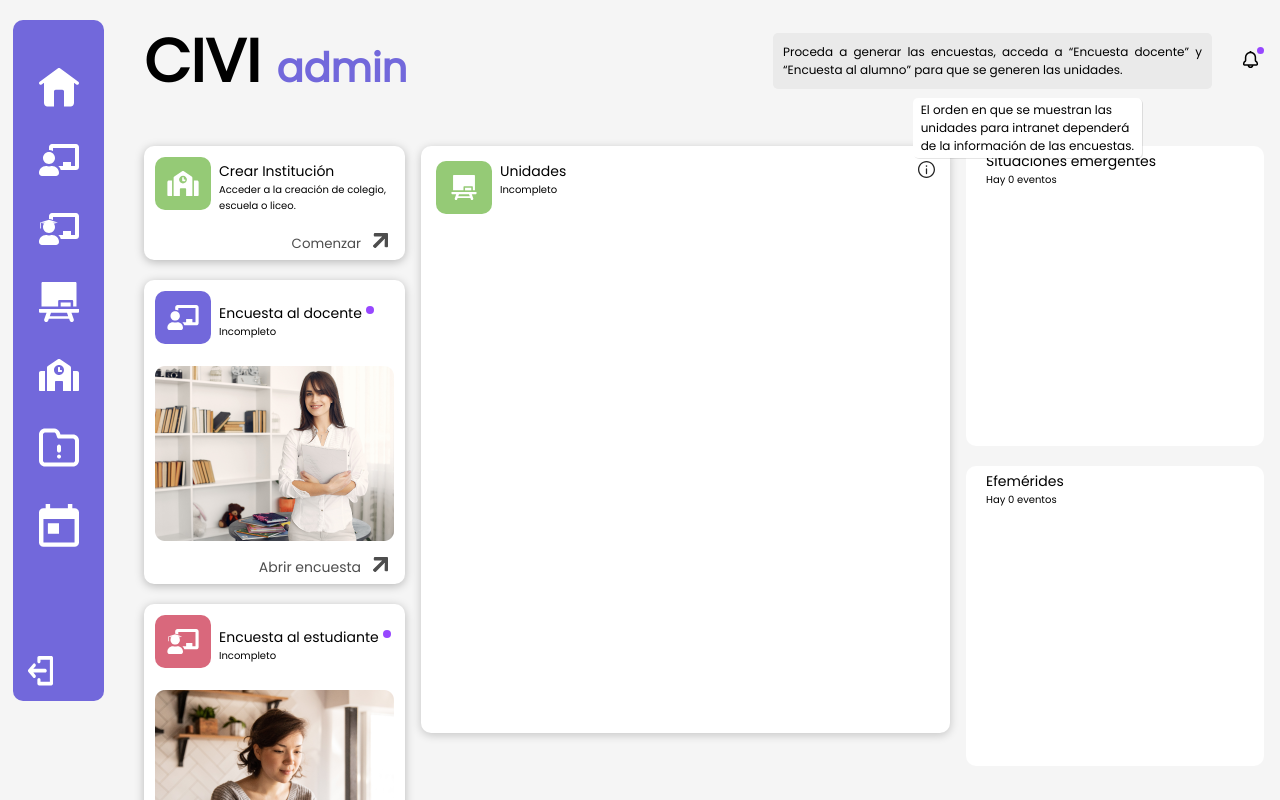
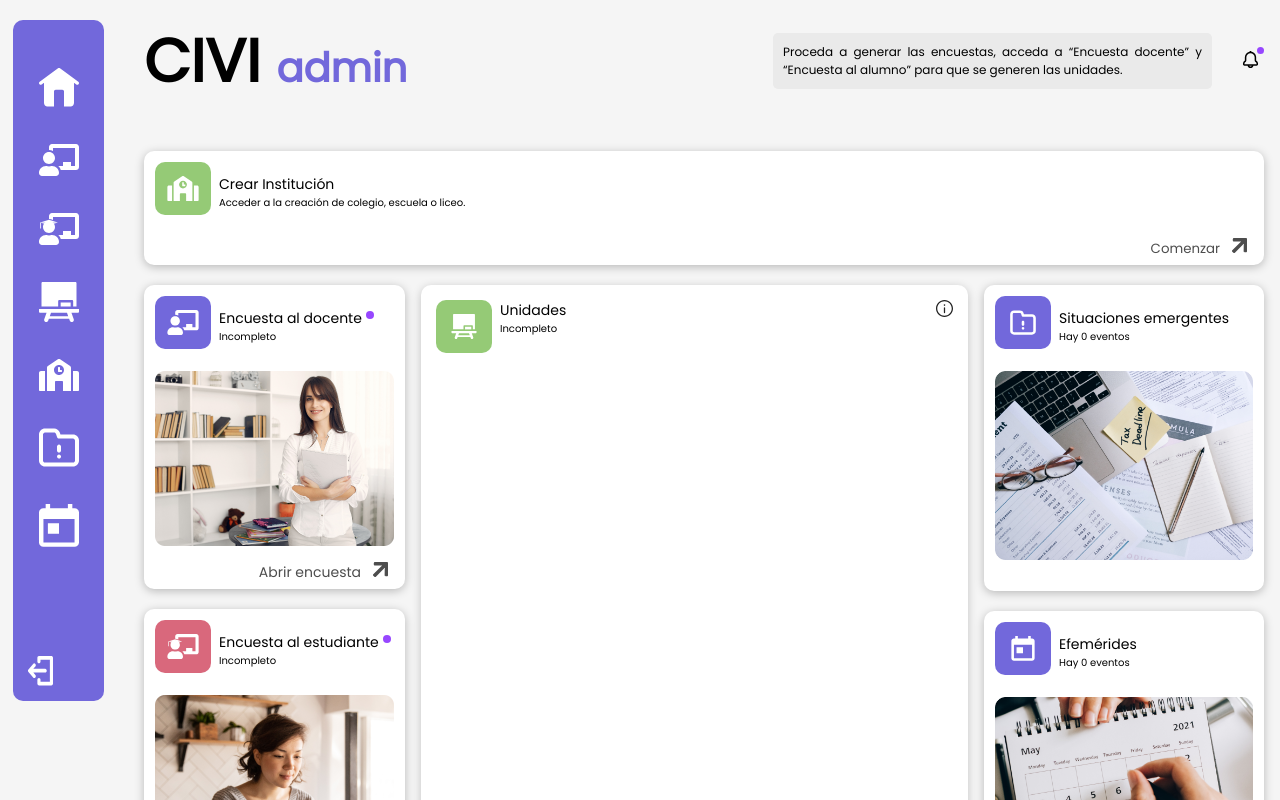
Before and after one commit to Mentalchaos/civiConecta, a React (Create React App) app: page /admin/dashboard in a window 1280 px wide. Shown: the top 800 px of the page. Built offline with nearby package versions, Linux system fonts and the light colour scheme.

Commit message:
feat: ajuste en diseno para home

```diff
--- a/src/components/Main/AsideBoxs/AsideBoxs.css
+++ b/src/components/Main/AsideBoxs/AsideBoxs.css
@@ -3,11 +3,18 @@
 }
 
 .boxs {
-  background-color: #fff;
   width: 258px;
   height: 290px;
-  padding: 5px 20px;
+  cursor: pointer;
+  display: flex;
+  flex-direction: column;
+  padding: 10px;
+  background-color: #fff;
+  padding-bottom: 4px;
+  box-shadow: 0px 2px 10px rgb(0 0 0 / 25%);
   border-radius: 10px;
+  border: 1.7px solid transparent;
+  transition: all 0.3s ease-in-out;
 }
 
 .boxs-ephemeris {
@@ -16,8 +23,19 @@
 
 .boxs__header {
   display: flex;
+  align-items: flex-start;
+  align-items: center;
+}
+
+.boxs__image {
+  margin-top: 15px;
+}
+
+.header__info-text {
+  display: flex;
   flex-direction: column;
-  align-items: flex-start;
+  justify-content: center;
+  margin-left: 8px;
 }
 
 .boxs-header__title {
--- a/src/components/Main/AsideBoxs/AsideBoxs.js
+++ b/src/components/Main/AsideBoxs/AsideBoxs.js
@@ -1,21 +1,42 @@
 import React from 'react';
+import BoxIcon from 'src/components/UI/BoxIcon/BoxIcon';
+import emergentesIcon from 'src/assets/Icons/folder.svg';
+import efemeridesIcon from 'src/assets/Icons/calendar.svg';
 
+import situacionesImage from 'src/assets/images/emergentes-image.png';
+import efemeridesImage from 'src/assets/images/efemerides-image.png';
 import './AsideBoxs.css';
 
 const AsideBoxs = ({ events = 0 }) => {
   return (
     <aside className="container-boxs">
       <article className="boxs-situations boxs">
-        <div className="boxs__header">
+        <header className="boxs__header">
+          <BoxIcon svg={emergentesIcon} background="color-primary" />
+          <div className="header__info-text">
             <span className="boxs-header__title">Situaciones emergentes</span>
             <span className="boxs-header__events">Hay {events} eventos</span>
           </div>
+        </header>
+        <img
+          className="boxs__image"
+          src={situacionesImage}
+          alt="imagen situaciones emergentes"
+        />
       </article>
       <article className="boxs-ephemeris boxs">
-        <div className="boxs__header">
+        <header className="boxs__header">
+          <BoxIcon svg={efemeridesIcon} background="color-primary" />
+          <div className="header__info-text">
             <span className="boxs-header__title">Efem&eacute;rides</span>
             <span className="boxs-header__events">Hay {events} eventos</span>
           </div>
+        </header>
+        <img
+          className="boxs__image"
+          src={efemeridesImage}
+          alt="imagen situaciones emergentes"
+        />
       </article>
     </aside>
   );
--- a/src/components/Main/Content/Content.css
+++ b/src/components/Main/Content/Content.css
@@ -3,7 +3,7 @@
 }
 
 .main__section {
-  padding-top: 40px;
+  padding-top: 20px;
   padding-bottom: 40px;
   display: flex;
   gap: 1rem;
--- a/src/components/Main/Content/Content.js
+++ b/src/components/Main/Content/Content.js
@@ -1,5 +1,6 @@
 import Header from 'src/components/Header/Header';
 import AsideBoxs from '../AsideBoxs/AsideBoxs';
+import CreateInstitution from '../CreateInstitution/CreateInstitution';
 import SurveyBox from '../SurveyBox/SureyBox';
 import Units from '../Units/Units';
 
@@ -9,6 +10,7 @@ const Content = () => {
   return (
     <main className="main-content">
       <Header />
+      <CreateInstitution />
       <section className="main__section">
         <SurveyBox />
         <Units />
--- /dev/null
+++ b/src/components/Main/CreateInstitution/CreateInstitution.css
@@ -0,0 +1,3 @@
+.create-school {
+  margin-top: 45px;
+}
--- /dev/null
+++ b/src/components/Main/CreateInstitution/CreateInstitution.js
@@ -0,0 +1,52 @@
+import { useState } from 'react';
+import { useNavigate } from 'react-router-dom';
+import BoxIcon from 'src/components/UI/BoxIcon/BoxIcon';
+import schoolIcon from 'src/assets/Icons/school.svg';
+import linkTo from 'src/assets/Icons/link-to.svg';
+
+import './CreateInstitution.css';
+
+const CreateInstitution = () => {
+  const [isHover, setIsHover] = useState(false);
+  const navigate = useNavigate();
+
+  return (
+    <article
+      style={{
+        borderColor: isHover && '#95CA76',
+        boxShadow: isHover && 'none',
+      }}
+      onMouseOver={() => setIsHover(true)}
+      onMouseLeave={() => setIsHover(false)}
+      onClick={() => navigate('/admin/manager')}
+      className="box create-school"
+    >
+      <header className="box__header">
+        <BoxIcon svg={schoolIcon} background="color-green" />
+        <div className="header__text">
+          <p>Crear Instituci&oacute;n</p>
+          <small>Acceder a la creación de colegio, escuela o liceo.</small>
+        </div>
+      </header>
+      <button
+        style={{ color: isHover && '#95CA76' }}
+        type="button"
+        className="box__link-to"
+      >
+        Comenzar
+        <img
+          style={{
+            filter:
+              isHover &&
+              'opacity(0.4) drop-shadow(0 0 0 green) brightness(170%)',
+          }}
+          className="box-link__icon"
+          src={linkTo}
+          alt="go to"
+        />
+      </button>
+    </article>
+  );
+};
+
+export default CreateInstitution;
--- a/src/components/Main/SurveyBox/SureyBox.js
+++ b/src/components/Main/SurveyBox/SureyBox.js
@@ -5,7 +5,6 @@ import teacherImage from 'src/assets/images/teacher-survey.png';
 import studentImage from 'src/assets/images/student-survey.png';
 import teacherIcon from 'src/assets/Icons/teacher.svg';
 import studentIcon from 'src/assets/Icons/student.svg';
-import schoolIcon from 'src/assets/Icons/school.svg';
 import linkTo from 'src/assets/Icons/link-to.svg';
 
 import './SurveyBox.css';
@@ -84,43 +83,6 @@ const SurveyBox = () => {
 
   return (
     <section className="content">
-      <article
-        style={{
-          borderColor: isHover && '#95CA76',
-          boxShadow: isHover && 'none',
-        }}
-        onMouseOver={() => setIsHover(true)}
-        onMouseLeave={() => setIsHover(false)}
-        onClick={() => navigate('/admin/manager')}
-        className="box create-school"
-      >
-        <header className="box__header">
-          <BoxIcon svg={schoolIcon} background="color-green" />
-          <div className="header__text">
-            <p>Crear Instituci&oacute;n</p>
-            <small>
-              Acceder a la creación de colegio, <br /> escuela o liceo.
-            </small>
-          </div>
-        </header>
-        <button
-          style={{ color: isHover && '#95CA76' }}
-          type="button"
-          className="box__link-to"
-        >
-          Comenzar
-          <img
-            style={{
-              filter:
-                isHover &&
-                'opacity(0.4) drop-shadow(0 0 0 green) brightness(170%)',
-            }}
-            className="box-link__icon"
-            src={linkTo}
-            alt="go to"
-          />
-        </button>
-      </article>
       <BoxContent
         notification={true}
         icon={teacherIcon}
--- a/src/components/Main/Units/Units.js
+++ b/src/components/Main/Units/Units.js
@@ -16,10 +16,7 @@ const Units = () => {
             <small>Incompleto</small>
           </div>
         </div>
-        <span className="header__info-tooltip">
-          El orden en que se muestran las <br /> unidades para intranet
-          depender&aacute; <br /> de la informaci&oacute;n de las encuestas.
-        </span>
+
         <img src={infoIcon} alt="info" />
       </div>
     </section>
```
Also changed, not shown: src/assets/images/efemerides-image.png (added), src/assets/images/emergentes-image.png (added). Lines whose indentation alone changed are shown as unchanged.
